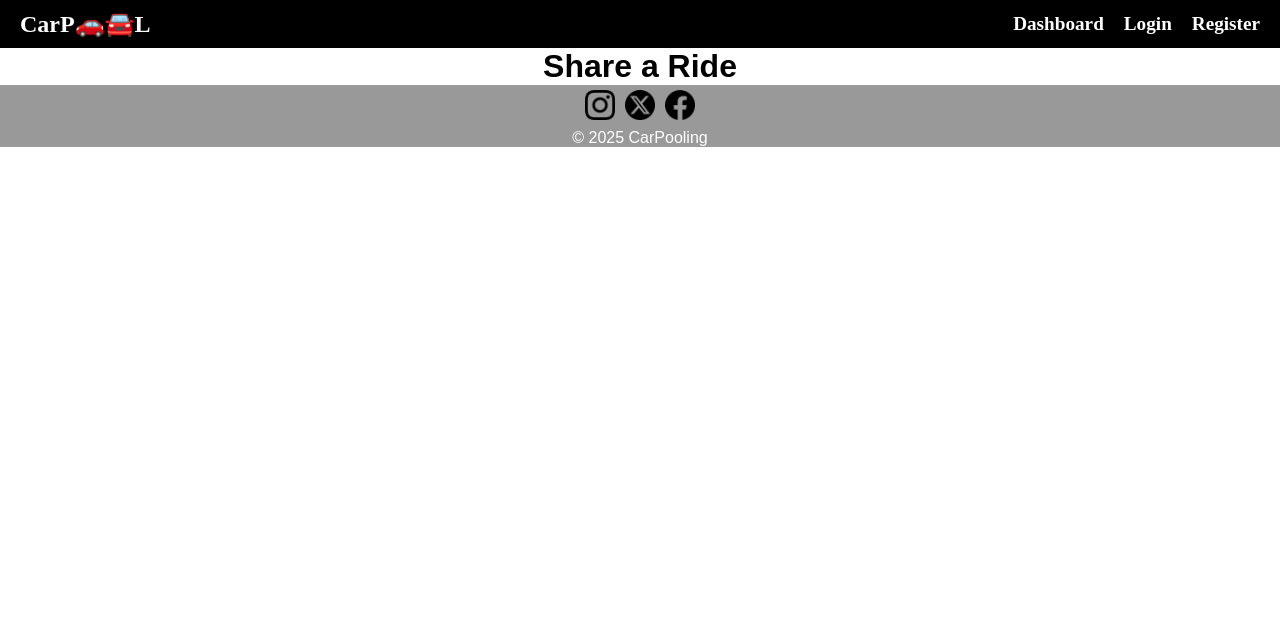
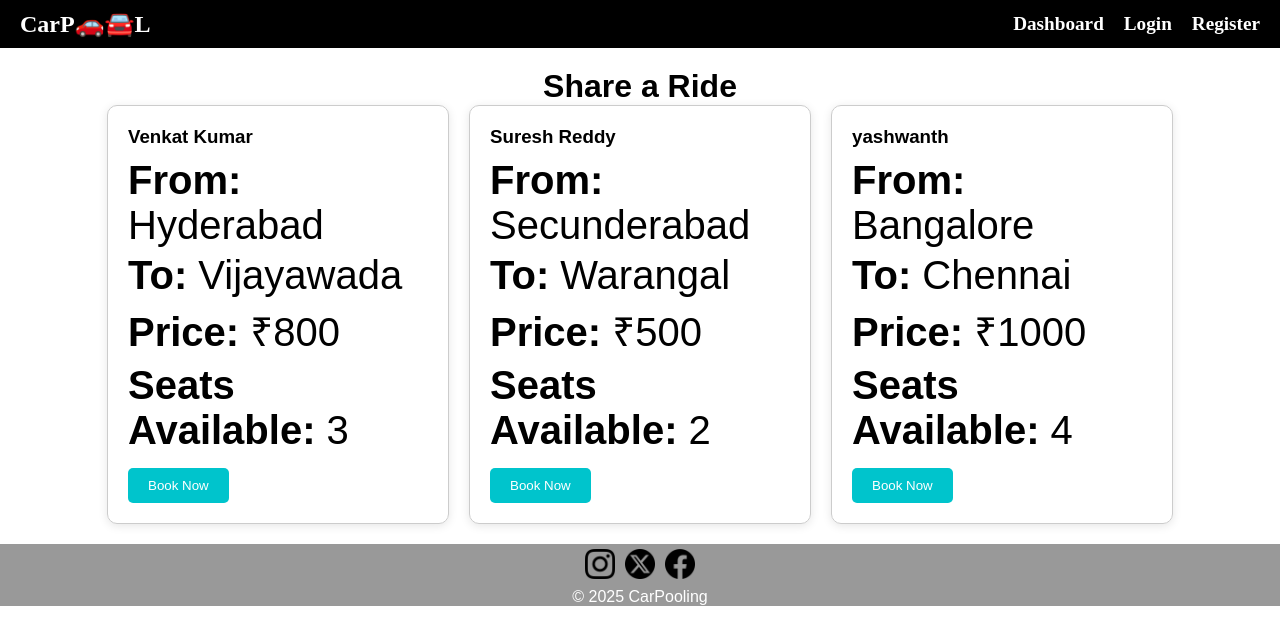
Before and after one commit to vijaykumar851/CarPooling-Client, a React (Vite) app: page /share-ride in a window 1280 px wide. Shown: the top 644 px of the page. Built offline with nearby package versions, Linux system fonts and the light colour scheme.

Commit message:
uploadedfile

```diff
--- a/index.html
+++ b/index.html
@@ -2,7 +2,7 @@
 <html lang="en">
   <head>
     <meta charset="UTF-8" />
-    <link rel="icon" type="image/svg+xml" href="/vite.svg" />
+    <link rel="icon" type="image/svg+xml" href="/carpoolingicon.png" />
     <meta name="viewport" content="width=device-width, initial-scale=1.0" />
     <title>Carpooling</title>
   </head>
--- a/src/Pages/Dashboard.css
+++ b/src/Pages/Dashboard.css
@@ -185,3 +185,25 @@
     font-size: 16px;
     margin: 0;
 }
+.suggestions-list {
+    list-style: none;
+    margin: 0;
+    padding: 0;
+    position: absolute;
+    background-color: white;
+    border: 1px solid #ccc;
+    border-radius: 5px;
+    max-height: 150px;
+    overflow-y: auto;
+    z-index: 1000;
+    width: 200px;
+  }
+
+  .suggestions-list li {
+    padding: 10px;
+    cursor: pointer;
+  }
+
+  .suggestions-list li:hover {
+    background-color: #f4f4f4;
+  }
--- a/src/Pages/Dashboard.jsx
+++ b/src/Pages/Dashboard.jsx
@@ -1,12 +1,18 @@
 import React, { useEffect, useState } from 'react';
 import { useNavigate } from 'react-router-dom';
 import './Dashboard.css'; // Import the Dashboard.css file for styling
+
+const locations = ['Hyderabad', 'Tamilnadu', 'Kerala', 'Bangalore', 'Mumbai', 'Delhi', 'Kolkata', 'Chennai', 'Vijayawada'];
 
 function Dashboard() {
   const [userData, setUserData] = useState(null);
   const [rides, setRides] = useState([]);
   const [from, setFrom] = useState('');
   const [to, setTo] = useState('');
+  const [date, setDate] = useState('');
+  const [persons, setPersons] = useState(1);
+  const [fromSuggestions, setFromSuggestions] = useState([]);
+  const [toSuggestions, setToSuggestions] = useState([]);
   const navigate = useNavigate();
 
   useEffect(() => {
@@ -42,11 +48,28 @@ function Dashboard() {
       return;
     }
 
-    if (from && to) {
-      navigate('/ride-sharing', { state: { from, to } });
+    if (from && to && date && persons) {
+      navigate('/ride-sharing', { state: { from, to, date, persons } });
     } else {
-      alert('Please fill in both "Leaving from" and "Going to" fields.');
+      alert('Please fill in all fields: "Leaving from", "Going to", "Date", and "Number of Persons".');
     }
+  };
+
+  const handleInputChange = (value, setState, setSuggestions) => {
+    setState(value);
+    if (value.length >= 1) {
+      const filteredSuggestions = locations.filter((location) =>
+        location.toLowerCase().startsWith(value.toLowerCase())
+      );
+      setSuggestions(filteredSuggestions);
+    } else {
+      setSuggestions([]);
+    }
+  };
+
+  const handleSuggestionClick = (value, setState, setSuggestions) => {
+    setState(value);
+    setSuggestions([]);
   };
 
   return (
@@ -55,18 +78,63 @@ function Dashboard() {
         <h1>Your pick of rides at low prices</h1>
         <p>Find your perfect carpool match and save money on your commute.</p>
         <div className="search-bar">
+          <div className="search-input">
             <input
               type="text"
               placeholder="Leaving from"
               value={from}
-            onChange={(e) => setFrom(e.target.value)}
+              onChange={(e) => handleInputChange(e.target.value, setFrom, setFromSuggestions)}
             />
+            {fromSuggestions.length > 0 && (
+              <ul className="suggestions-list">
+                {fromSuggestions.map((suggestion, index) => (
+                  <li
+                    key={index}
+                    onClick={() => handleSuggestionClick(suggestion, setFrom, setFromSuggestions)}
+                  >
+                    {suggestion}
+                  </li>
+                ))}
+              </ul>
+            )}
+          </div>
+          <div className="search-input">
             <input
               type="text"
               placeholder="Going to"
               value={to}
-            onChange={(e) => setTo(e.target.value)}
+              onChange={(e) => handleInputChange(e.target.value, setTo, setToSuggestions)}
             />
+            {toSuggestions.length > 0 && (
+              <ul className="suggestions-list">
+                {toSuggestions.map((suggestion, index) => (
+                  <li
+                    key={index}
+                    onClick={() => handleSuggestionClick(suggestion, setTo, setToSuggestions)}
+                  >
+                    {suggestion}
+                  </li>
+                ))}
+              </ul>
+            )}
+          </div>
+          <div className="search-input">
+            <input
+              type="date"
+              placeholder="Date"
+              value={date}
+              onChange={(e) => setDate(e.target.value)}
+            />
+          </div>
+          <div className="search-input">
+            <input
+              type="number"
+              placeholder="Number of Persons"
+              value={persons}
+              min="1"
+              onChange={(e) => setPersons(e.target.value)}
+            />
+          </div>
           <button onClick={handleSearch}>Search</button>
         </div>
       </section>
@@ -87,7 +155,7 @@ function Dashboard() {
       </section>
 
       <section className="savings-section">
-        <img src="/dashboard.jpg" alt="Carpooling"/>
+        <img src="/dashboard.jpg" alt="Carpooling" />
         <div className="savings-content">
           <h2>Carpooling saves you money</h2>
           <p>Whether you are a car owner, bike owner, or rider, carpooling can help you save up to 80% on your commute.</p>
--- a/src/Pages/RideSharing.jsx
+++ b/src/Pages/RideSharing.jsx
@@ -3,13 +3,21 @@ import { useLocation } from 'react-router-dom';
 
 const RideSharing = () => {
   const location = useLocation();
-  const { from, to } = location.state || {};
+  const { from, to, date, persons } = location.state || {};
 
   return (
     <div className="ride-sharing-container">
       <h1>Available Rides</h1>
-      <p>Searching for rides from: {from} to: {to}</p>
-      {/* Add your ride-sharing content here */}
+      {from && to ? (
+        <div className="ride-details">
+          <p><strong>From:</strong> {from}</p>
+          <p><strong>To:</strong> {to}</p>
+          {date && <p><strong>Date:</strong> {date}</p>}
+          {persons && <p><strong>Number of Persons:</strong> {persons}</p>}
+        </div>
+      ) : (
+        <p>Please provide ride details to search for available rides.</p>
+      )}
     </div>
   );
 };
--- /dev/null
+++ b/src/Pages/ShareRide.css
@@ -0,0 +1,41 @@
+.share-ride-container {
+    padding: 20px;
+    text-align: center;
+  }
+
+  .rides-list {
+    display: flex;
+    flex-wrap: wrap;
+    gap: 20px;
+    justify-content: center;
+  }
+
+  .ride-box {
+    border: 1px solid #ccc;
+    border-radius: 10px;
+    padding: 20px;
+    width: 300px;
+    box-shadow: 0 2px 10px rgba(0, 0, 0, 0.1);
+    text-align: left;
+  }
+
+  .ride-box h3 {
+    margin-bottom: 10px;
+  }
+
+  .ride-box p {
+    margin: 5px 0;
+  }
+  .book-button {
+    background-color: #00c4cc;
+    color: white;
+    border: none;
+    padding: 10px 20px;
+    cursor: pointer;
+    border-radius: 5px;
+    margin-top: 10px;
+  }
+
+  .book-button:hover {
+    background-color: #05dfe2;
+  }
--- a/src/Pages/ShareRide.jsx
+++ b/src/Pages/ShareRide.jsx
@@ -1,10 +1,57 @@
 import React from 'react';
+import './ShareRide.css'; // Import a CSS file for styling
 
 const ShareRide = () => {
+  // Predefined array of default rides
+  const defaultRides = [
+    {
+      id: 1,
+      driverName: 'Venkat Kumar',
+      from: 'Hyderabad',
+      to: 'Vijayawada',
+      price: 800,
+      seatsAvailable: 3,
+    },
+    {
+      id: 2,
+      driverName: 'Suresh Reddy',
+      from: 'Secunderabad',
+      to: 'Warangal',
+      price: 500,
+      seatsAvailable: 2,
+    },
+    {
+      id: 3,
+      driverName: 'yashwanth',
+      from: 'Bangalore',
+      to: 'Chennai',
+      price: 1000,
+      seatsAvailable: 4,
+    },
+  ];
+
+  const handleBooking = (rideId) => {
+    alert(`Booking ride with ID: ${rideId}`);
+    // Implement booking logic here
+  };
+
   return (
     <div className="share-ride-container">
       <h1>Share a Ride</h1>
-      {/* Add your share ride content here */}
+      <div className="rides-list">
+        {defaultRides.map((ride) => (
+          <div key={ride.id} className="ride-box">
+            <h3>{ride.driverName}</h3>
+            <p><strong>From:</strong> {ride.from}</p>
+            <p><strong>To:</strong> {ride.to}</p>
+            <p><strong>Price:</strong> ₹{ride.price}</p>
+            <p><strong>Seats Available:</strong> {ride.seatsAvailable}</p>
+            <button onClick={() => handleBooking(ride.id)} className="book-button">
+              Book Now
+            </button>
+          </div>
+        ))}
+      </div>
     </div>
   );
 };
```
Also changed, not shown: package.json (+6 -1 lines), src/App.jsx (+4 -4 lines), public/carpoolingicon.png (added), 1 other file (tests, documents, lock files or other folders). Lines whose indentation alone changed are shown as unchanged.
